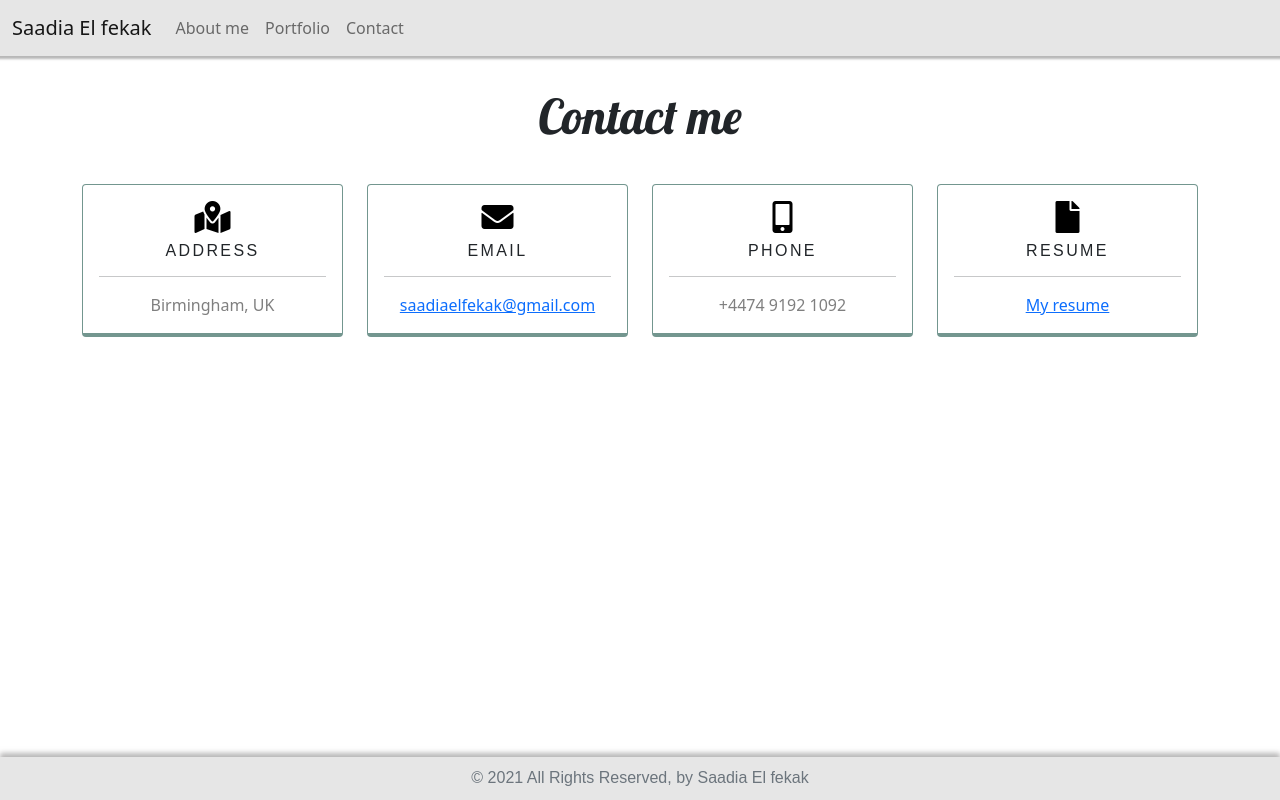
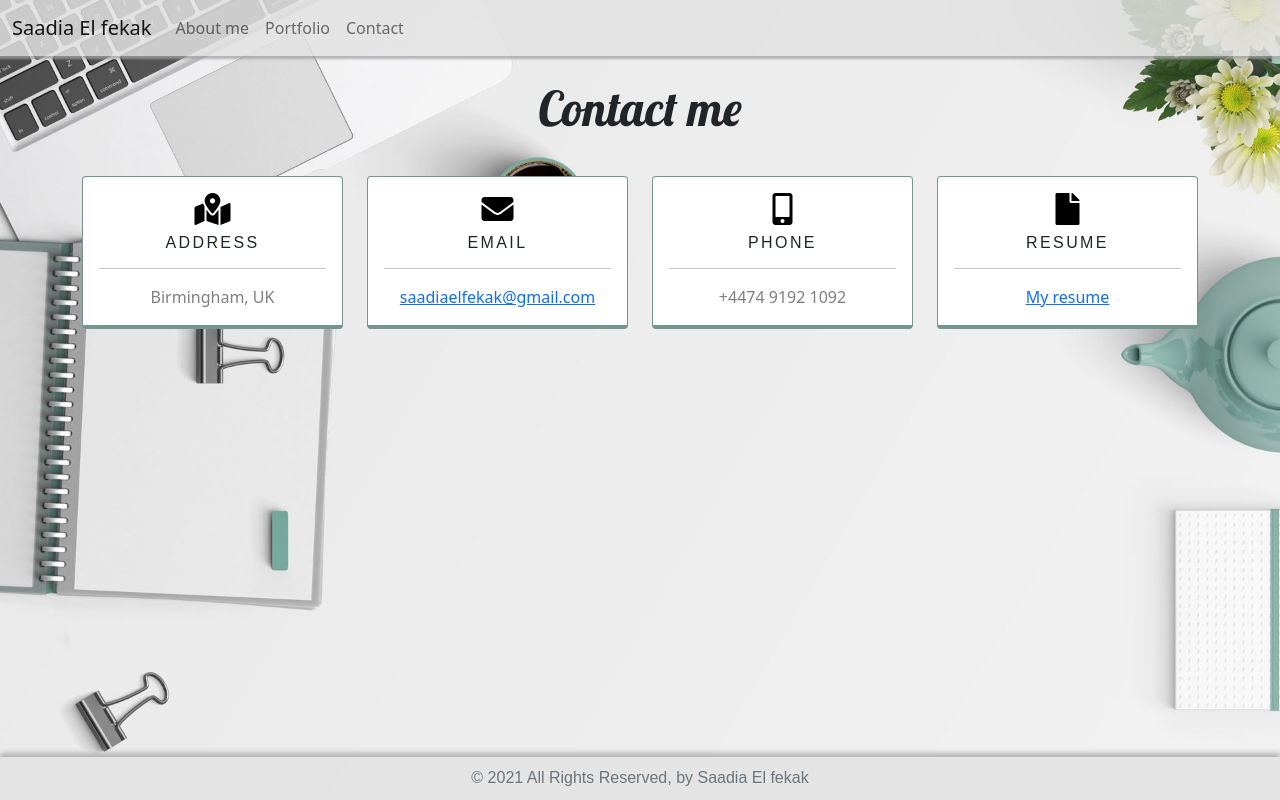
Before and after one commit to SaadiaELF/SEF_Portfolio, a React (Create React App) app: page /contact in a window 1280 px wide. Built offline with nearby package versions, Linux system fonts and the light colour scheme; a web font is replaced by a local one.

Commit message:
changing bg and styles

```diff
--- a/src/pages/ContactPage/Contact.css
+++ b/src/pages/ContactPage/Contact.css
@@ -1,7 +1,12 @@
 /* Contact me section styling */
 .contact-section {
-    padding-top: 5rem;
+    padding-top: 4.5rem;
     padding-bottom: 5rem;
+    background-color: rgb(236, 238, 223);
+    background-image: url("../../Assets/Images/bg.jpg");
+    background-size: cover;
+    background-repeat: no-repeat;
+    min-height: 100vh;
 }
 
 .contact-section h1 {
@@ -15,4 +20,8 @@
     .contact-section h1 {
         font-size: 2rem;
     }
+
+    .contact-section {
+        padding-top: 5rem;
+    }
 }
```
